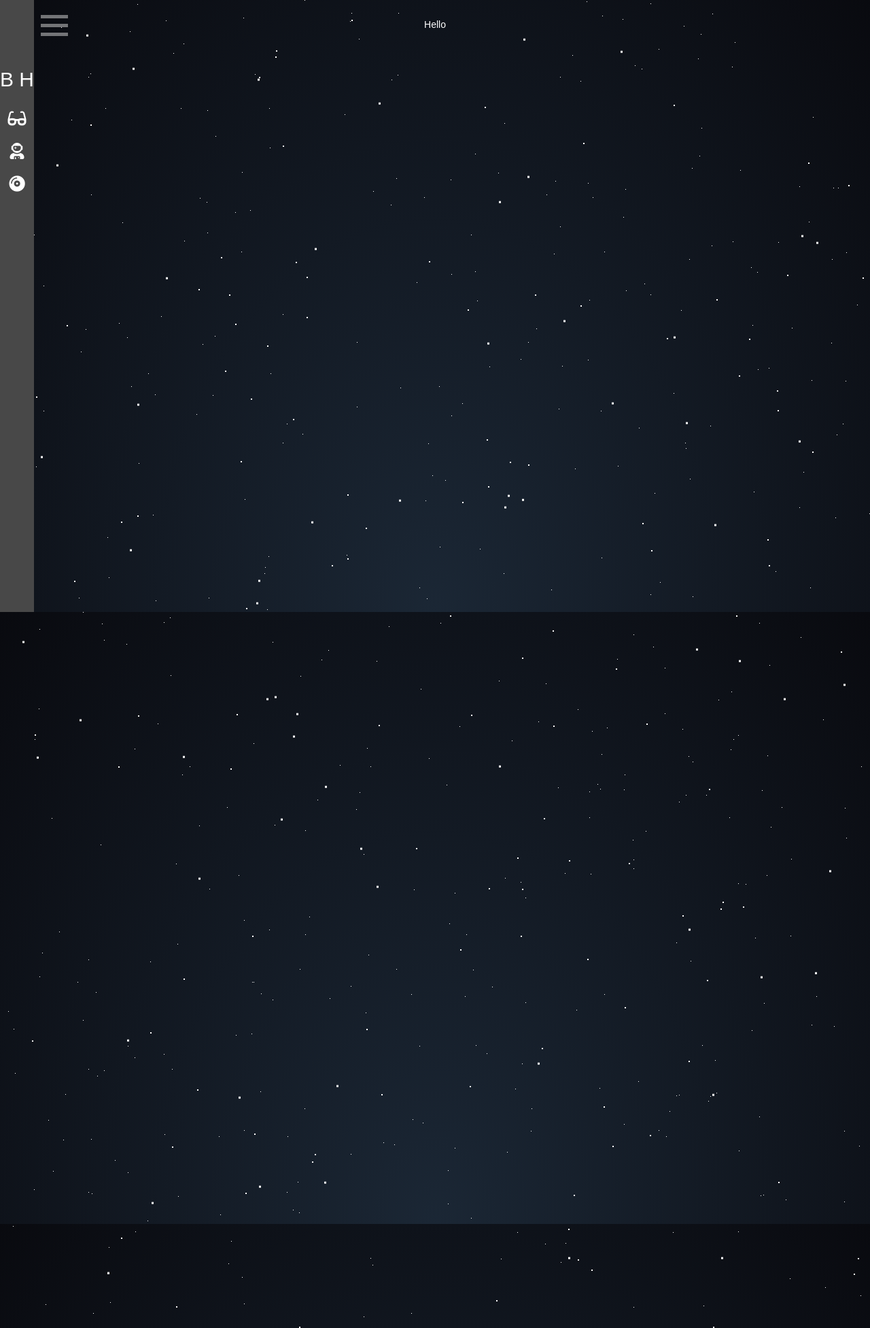
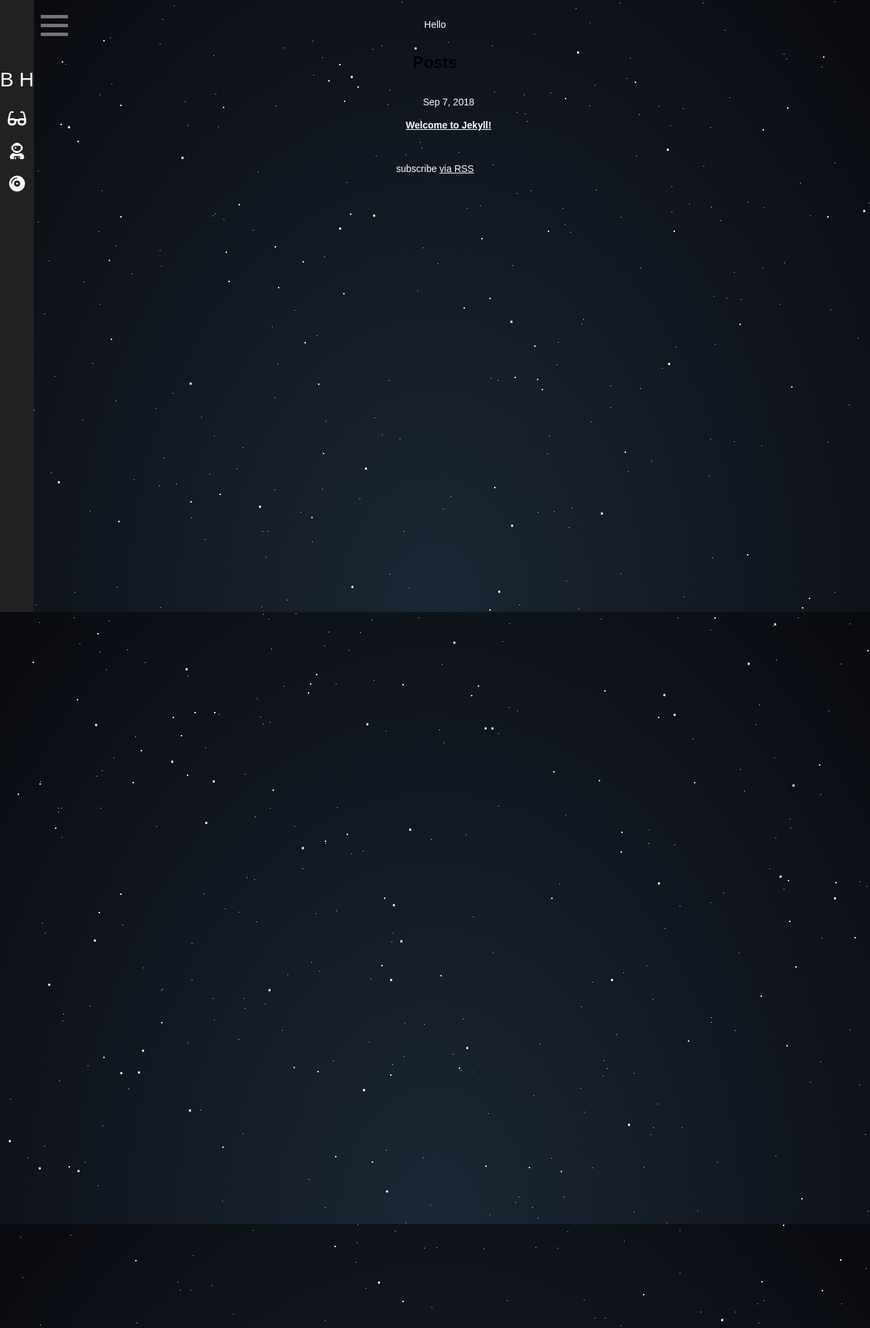
Before and after one commit to invaderb/portfolio, a Jekyll site: the page built from index.md, in a window 1280 px wide. Shown: the whole page at 68% size. Built offline with Jekyll 4.4.1, drawn with Linux system fonts in a browser that asks for light colours; nearby versions of some CDN libraries.

Commit message:
- Updating dependancies for github pages - Correcting nav bg color - Adding in latest posts to home

```diff
--- a/_layouts/default.html
+++ b/_layouts/default.html
@@ -1,14 +1,16 @@
-
 <!DOCTYPE html>
 <html lang="">
+
 <head>
     <meta charset="utf-8">
     <meta http-equiv="X-UA-Compatible" content="IE=edge">
     <meta name="viewport" content="width=device-width, initial-scale=1">
     <title>{{ site.title }} | {{ page.title }}</title>
-        <link rel="stylesheet" href="/assets/css/style.css">
-        <link rel="stylesheet" href="https://use.fontawesome.com/releases/v5.3.1/css/all.css" integrity="sha384-mzrmE5qonljUremFsqc01SB46JvROS7bZs3IO2EmfFsd15uHvIt+Y8vEf7N7fWAU" crossorigin="anonymous">
+    <link href="{{ '/assets/css/style.css' | relative_url }}" rel="stylesheet">
+    <link href="https://use.fontawesome.com/releases/v5.3.1/css/all.css" rel="stylesheet" integrity="sha384-mzrmE5qonljUremFsqc01SB46JvROS7bZs3IO2EmfFsd15uHvIt+Y8vEf7N7fWAU"
+        crossorigin="anonymous">
 </head>
+
 <body>
     <div id='stars'></div>
     <div id='stars2'></div>
@@ -16,7 +18,30 @@
     {% include navigation.html %}
     <div class="container">
         {{ content }}
+
+        {%- if site.posts.size > 0 -%}
+        <h2 class="post-list-heading">{{ page.list_title | default: "Posts" }}</h2>
+        <ul class="post-list">
+            {%- for post in site.posts -%}
+            <li>
+                {%- assign date_format = site.minima.date_format | default: "%b %-d, %Y" -%}
+                <span class="post-meta">{{ post.date | date: date_format }}</span>
+                <h3>
+                    <a class="post-link" href="{{ post.url | relative_url }}">
+                        {{ post.title | escape }}
+                    </a>
+                </h3>
+                {%- if site.show_excerpts -%}
+                {{ post.excerpt }}
+                {%- endif -%}
+            </li>
+            {%- endfor -%}
+        </ul>
+
+        <p class="rss-subscribe">subscribe <a href="{{ "/feed.xml" | relative_url }}">via RSS</a></p>
+        {%- endif -%}
     </div>
-        <script src="/assets/js/script.js"></script>
+    <script src="{{ '/assets/js/script.js' | relative_url }}"></script>
 </body>
+
 </html>
--- a/_sass/main.scss
+++ b/_sass/main.scss
@@ -132,7 +132,7 @@ p, li, a{
     }
 
     &-nav {
-        background: #484848;
+        background: #212121;
         width: 50px;
         position: absolute;
         left: 0;
```
Also changed, not shown: Gemfile.lock. Lines whose indentation alone changed are shown as unchanged.
